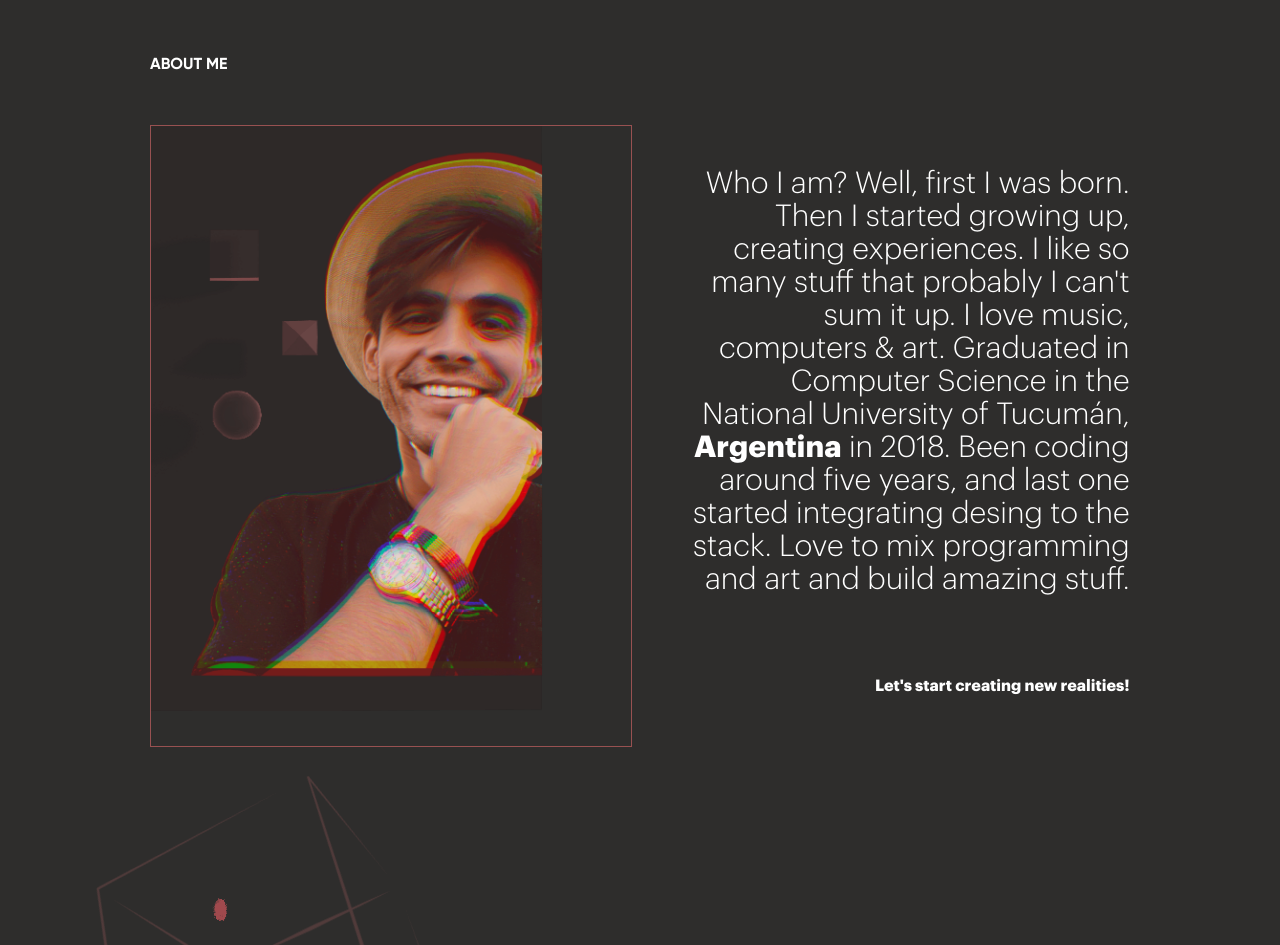
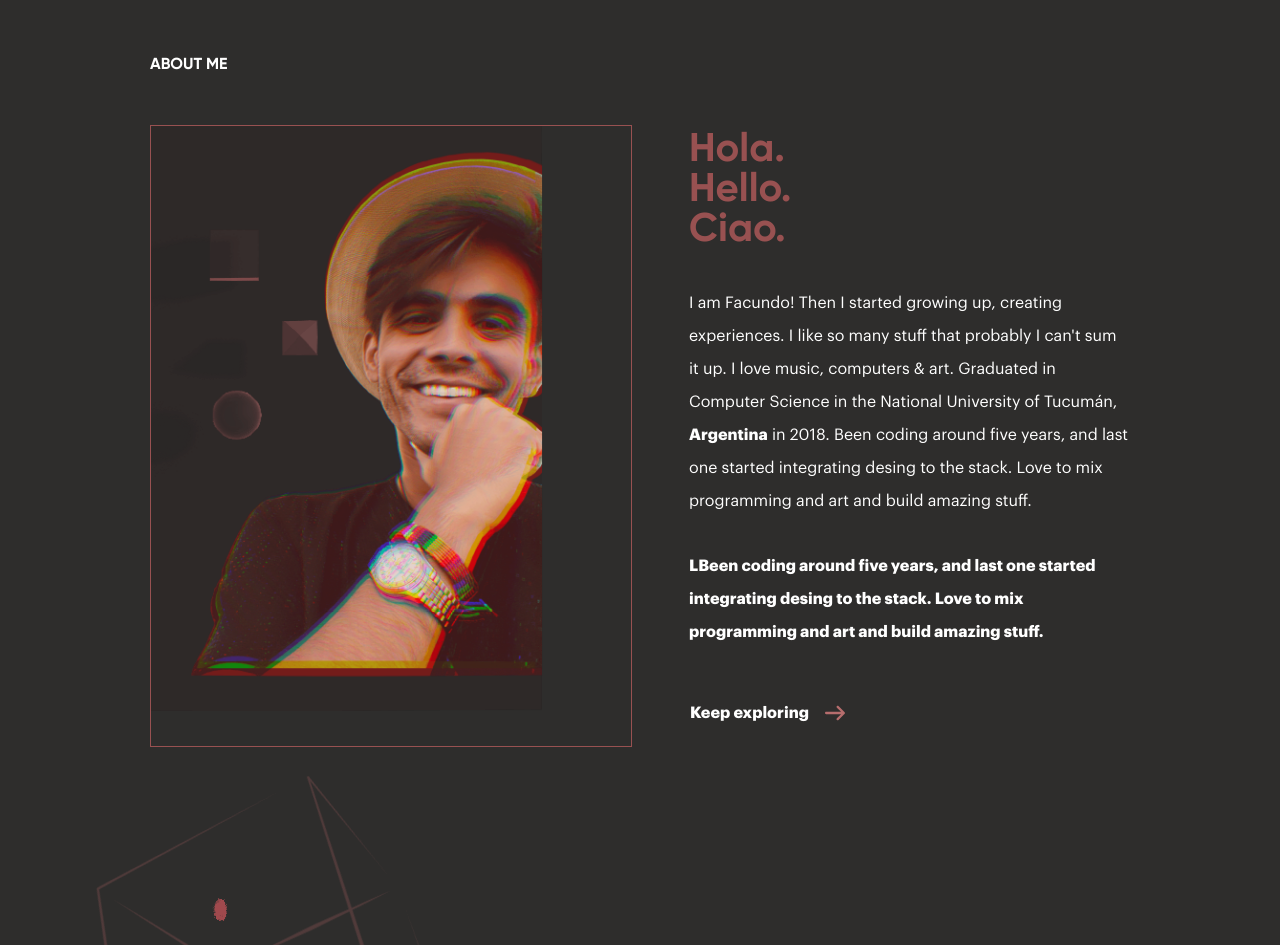
Before and after one commit to faculedesma/fledesma-dev, a React (Vite) app: page / in a window 1280 px wide. Shown: the part 2420-3365 px from the top of the page. Built offline with nearby package versions, Linux system fonts and the light colour scheme.

Commit message:
fix: update about me struct & add info

```diff
--- a/src/components/about-me/AboutMe.tsx
+++ b/src/components/about-me/AboutMe.tsx
@@ -3,6 +3,7 @@ import { useIntersection } from '@components/hooks/useIntersection';
 import MePNG from '@assets/images/me.png';
 import MeBGPNG from '@assets/images/me-bg.png';
 import './about-me.scss';
+import { SecondaryButton } from '@components/buttons/SecondaryButton';
 
 const AboutMe = () => {
   const isMobile =
@@ -19,6 +20,11 @@ const AboutMe = () => {
       aboutRef.current?.classList.add('show-about-me');
     }
   }, [isInViewport]);
+
+  const handleClick = () => {
+    const noteTwo = document.getElementById('note-two');
+    noteTwo?.scrollIntoView({ behavior: 'smooth' });
+  };
 
   return (
     <div className="container">
@@ -47,19 +53,35 @@ const AboutMe = () => {
             <div className="about-me--content-left--bg"></div>
           </div>
           <div className="about-me--content-right">
-            <p>
-              Who I am? Well, first I was born. Then I
-              started growing up, creating experiences. I
-              like so many stuff that probably I can't sum
-              it up. I love music, computers & art.
-              Graduated in Computer Science in the National
-              University of Tucumán, <b>Argentina</b> in
-              2018. Been coding around five years, and last
-              one started integrating desing to the stack.
-              Love to mix programming and art and build
-              amazing stuff.
-            </p>
-            <p>Let's start creating new realities!</p>
+            <div className="about-me--content-right--intro">
+              <h3>Hola.</h3>
+              <h3>Hello.</h3>
+              <h3>Ciao.</h3>
+            </div>
+            <div className="about-me--content-right--text">
+              <p>
+                I am Facundo! Then I started growing up,
+                creating experiences. I like so many stuff
+                that probably I can't sum it up. I love
+                music, computers & art. Graduated in
+                Computer Science in the National University
+                of Tucumán, <b>Argentina</b> in 2018. Been
+                coding around five years, and last one
+                started integrating desing to the stack.
+                Love to mix programming and art and build
+                amazing stuff.
+              </p>
+              <p>
+                LBeen coding around five years, and last one
+                started integrating desing to the stack.
+                Love to mix programming and art and build
+                amazing stuff.
+              </p>
+            </div>
+            <SecondaryButton
+              label="Keep exploring"
+              onClick={handleClick}
+            />
           </div>
         </div>
       </section>
--- a/src/components/about-me/about-me.scss
+++ b/src/components/about-me/about-me.scss
@@ -89,27 +89,51 @@
       height: 620px;
       display: flex;
       flex-direction: column;
-      align-items: flex-end;
+      align-items: flex-start;
       justify-content: space-evenly;
       gap: 2rem;
       clip-path: polygon(0 0, 100% 0, 100% 100%, 0% 100%);
 
+      &--intro {
+        clip-path: polygon(0 0, 100% 0, 100% 100%, 0% 100%);
+
+        h3:nth-child(1),
+        h3:nth-child(2),
+        h3:nth-child(3) {
+          opacity: 0;
+          translate: 0 -100%;
+        }
+
+        h3 {
+          font-family: 'Gilroy';
+          font-weight: 700;
+          color: rgba($highlight-color, 1);
+          line-height: 1;
+        }
+      }
+
+      &--text {
+        clip-path: polygon(0 0, 100% 0, 100% 100%, 0% 100%);
+
         p {
           margin: 0;
-        text-align: end;
+          text-align: start;
         }
 
         p:first-child {
-        font-size: 30px;
-        font-weight: 300;
           opacity: 0;
           translate: 0 100%;
-        line-height: normal;
         }
 
         p:last-child {
           opacity: 0;
           font-weight: 700;
+          margin-top: 2rem;
+        }
+      }
+
+      button {
+        opacity: 0;
       }
     }
   }
@@ -138,13 +162,36 @@
       }
 
       &-right {
+        &--intro {
+          h3 {
+            animation: slidey-in-fade
+              calc($golden-ratio-time / 2) ease-in-out
+              forwards;
+          }
+
+          h3:nth-child(1) {
+            animation-delay: calc($golden-ratio-time / 2);
+          }
+
+          h3:nth-child(2) {
+            animation-delay: calc($golden-ratio-time / 4);
+          }
+        }
+
+        &--text {
           p:first-child {
             animation: slidey-in-fade
-            calc($golden-ratio-time / 4) ease-in-out
+              calc($golden-ratio-time / 2) ease-in-out
               forwards;
           }
 
           p:last-child {
+            animation: fade-in calc($golden-ratio-time / 2)
+              ease-in-out forwards;
+          }
+        }
+
+        button {
           animation: fade-in calc($golden-ratio-time / 2)
             ease-in-out forwards;
         }
@@ -180,8 +227,14 @@
       }
 
       &-right {
+        height: 600px;
+        align-items: flex-end;
+        justify-content: center;
+
+        &--text {
           p {
-          text-align: center;
+            text-align: end;
+          }
         }
       }
     }
--- a/src/components/app/app.scss
+++ b/src/components/app/app.scss
@@ -14,7 +14,7 @@
 }
 
 .show-section-title {
-  h3 {
+  > h3 {
     animation: scalex-in calc($golden-ratio-time / 4)
       ease-in-out forwards;
   }
--- a/src/components/notes/NoteTwo.tsx
+++ b/src/components/notes/NoteTwo.tsx
@@ -60,7 +60,11 @@ const NoteTwo = () => {
 
   return (
     <div className="container">
-      <div ref={noteTwoRef} className="notes-two">
+      <div
+        id="note-two"
+        ref={noteTwoRef}
+        className="notes-two"
+      >
         <h3>
           Investing time in fundamentals is essential, build
           a strong base and enjoy the ride.
```
Lines whose indentation alone changed are shown as unchanged.
